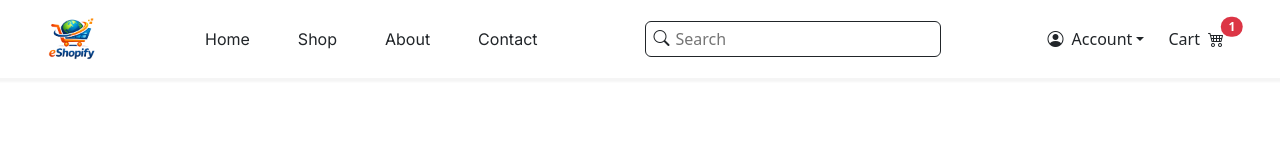
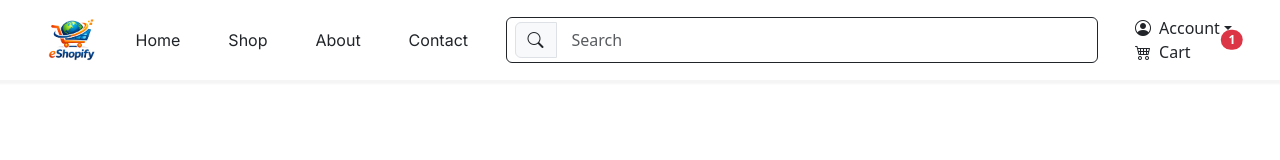
Before and after one commit to FERIDAM/ecommerce, a plain HTML site: page index.html in a window 1280 px wide. Drawn offline with nearby package versions, Linux system fonts and the light colour scheme; a web font is replaced by a local one.

Commit message:
little work on header

```diff
--- a/index.html
+++ b/index.html
@@ -17,11 +17,11 @@
         <a class="nav-link" href="">About</a>
         <a class="nav-link" href="">Contact</a>
       </nav>
-      <div class="border d-flex border-1 border-dark rounded gap-1 px-2 py-1 w-25">
-        <i class="bi bi-search"></i>
-        <input type="search" name="search" id="search" placeholder="Search" class="border-0 w-75">
+      <div class="border d-flex border-1 border-dark rounded gap-1 input-group px-2 py-1 w-50 w-lg-25">
+        <i class="bi bi-search input-group-text"></i>
+        <input type="search" name="search" id="search" placeholder="Search" class="border-0 form-control">
       </div>
-      <div class="d-flex gap-4">
+      <div class="d-flex d-md-block d-none gap-4">
         <div class="dropdown d-flex gap-2">
           <i class="bi bi-person-circle"></i>
           <span class="dropdown-toggle" type="button" data-bs-toggle="dropdown" aria-expanded="false">Account</span>
@@ -31,9 +31,9 @@
           </ul>
         </div>
         <div class="d-flex gap-2 pe-2 position-relative">
-          <span>Cart</span>
           <i class="bi bi-cart4"></i>
           <div class="badge bg-danger align-self-start rounded-pill position-absolute top-0 translate-middle start-100">1</div>
+          <span>Cart</span>
         </div>
       </div>
 
```
